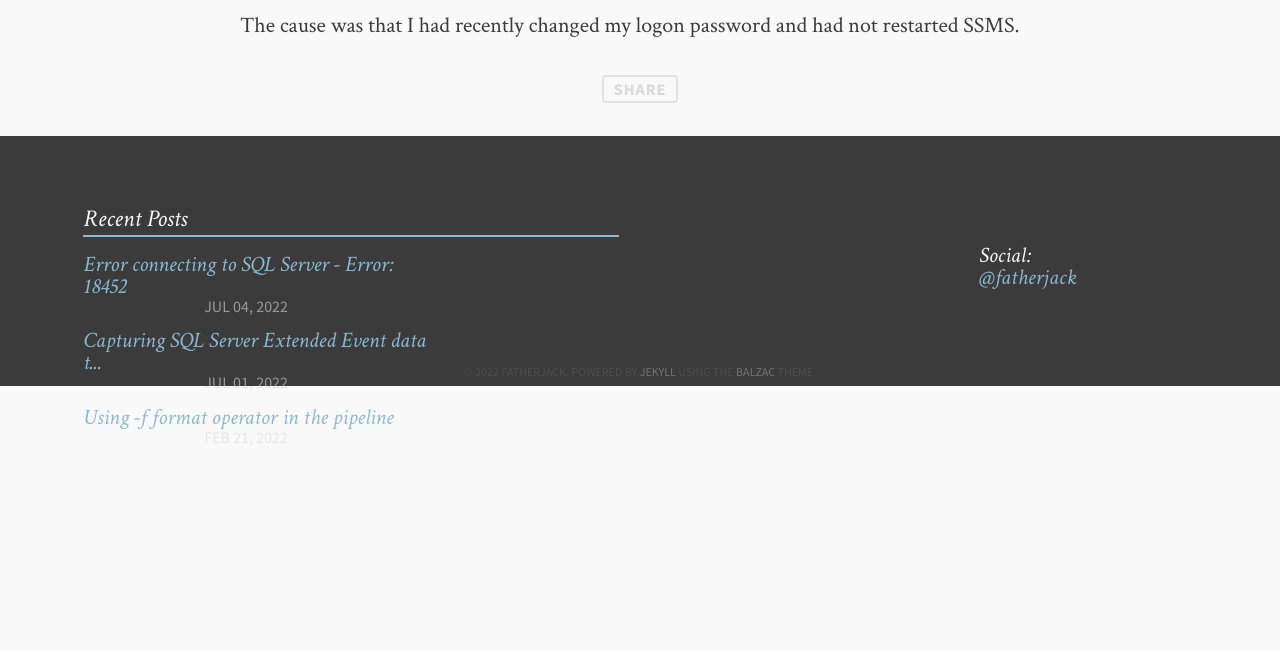
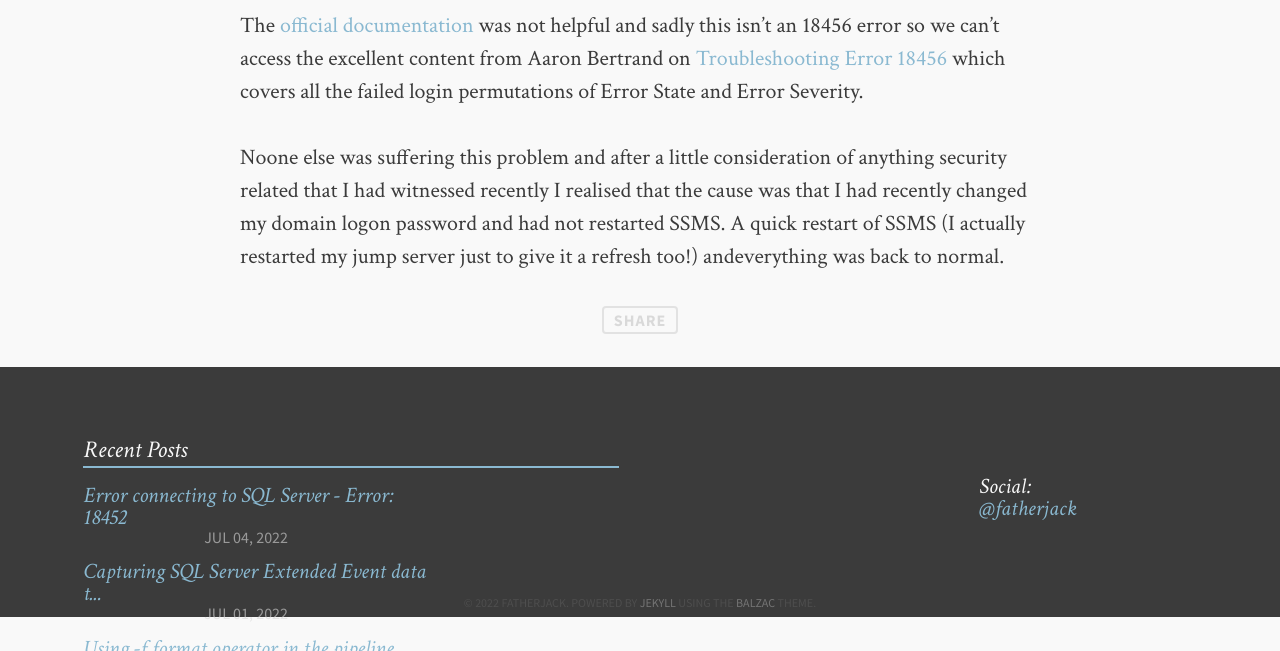
Before and after one commit to fatherjack/fatherjack.github.io, a Jekyll site: the page built from _posts/2022-07-04-SQLServerLoginError184532.md, in a window 1280 px wide and 900 px high, scrolled down 1909 px, cut to the strip 249-900 px from the top of the window. Built offline with Jekyll 4.4.1, drawn with Linux system fonts in a browser that asks for light colours; comment, search, counter and statistics services are not loaded; before the commit the page ends 2605 px from its top, so only the background shows below that.

Commit message:
augmented content

```diff
--- a/_posts/2022-07-04-SQLServerLoginError184532.md
+++ b/_posts/2022-07-04-SQLServerLoginError184532.md
@@ -17,4 +17,6 @@ When I attempted to connect to a SQL Server instance hosting an Availability Gro
 
 ![image](https://user-images.githubusercontent.com/2597535/177162526-324526e5-5672-465a-acea-681b72c4674c.png)
 
-The cause was that I had recently changed my logon password and had not restarted SSMS.
+The [official documentation](https://docs.microsoft.com/en-gb/sql/relational-databases/errors-events/mssqlserver-18452-database-engine-error) was not helpful and sadly this isn't an 18456 error so we can't access the excellent content from Aaron Bertrand on [Troubleshooting Error 18456](https://sqlblog.org/2020/07/28/troubleshooting-error-18456) which covers all the failed login permutations of Error State and Error Severity.
+
+Noone else was suffering this problem and after a little consideration of anything security related that I had witnessed recently I realised that the cause was that I had recently changed my domain logon password and had not restarted SSMS. A quick restart of SSMS (I actually restarted my jump server just to give it a refresh too!) andeverything was back to normal.
```
